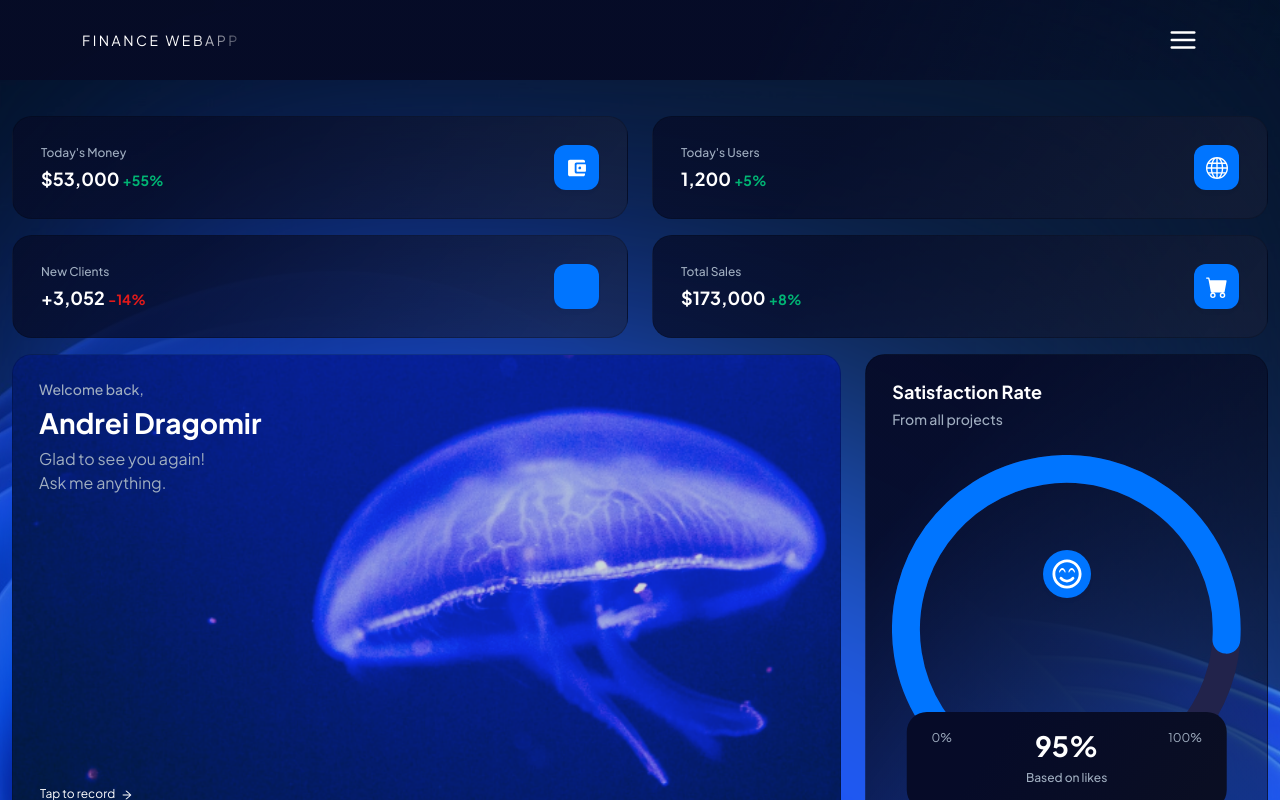
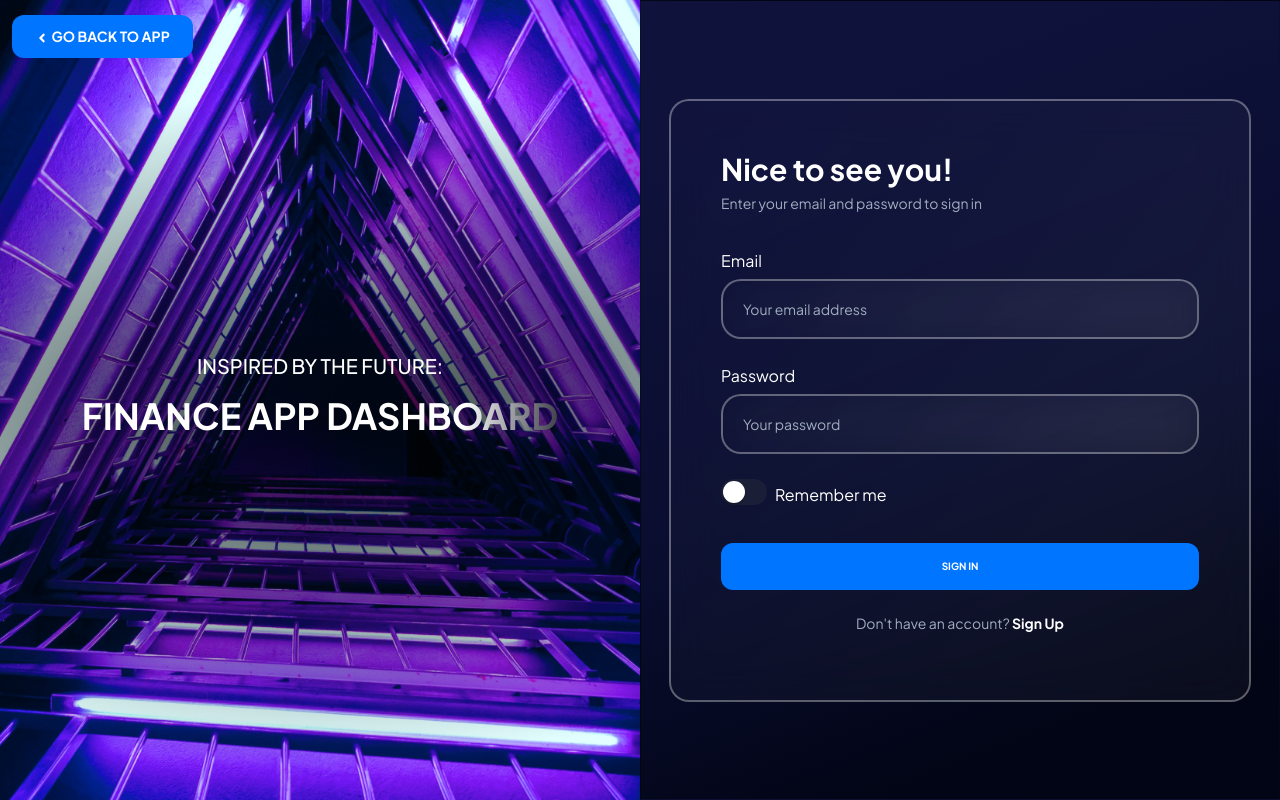
Before and after one commit to andreiwebdev/finance-webapp, a React (Vite) app: page /sign-in in a window 1280 px wide. Shown: the top 800 px of the page. Built offline with nearby package versions, Linux system fonts and the light colour scheme; some icons are missing.

Commit message:
React router navigation

```diff
--- a/package.json
+++ b/package.json
@@ -17,7 +17,8 @@
     "react-chartjs-2": "^5.2.0",
     "react-circular-progressbar": "^2.1.0",
     "react-dom": "^18.2.0",
-    "react-icons": "^4.11.0"
+    "react-icons": "^4.11.0",
+    "react-router-dom": "^6.15.0"
   },
   "devDependencies": {
     "@types/react": "^18.2.15",
--- a/src/App.tsx
+++ b/src/App.tsx
@@ -1,20 +1,17 @@
 import { useState } from "react";
 import "./assets/sass/style.scss";
 
-// bootstrap
-import Row from "react-bootstrap/Row";
-import Col from "react-bootstrap/Col";
-
 // screens
 import Dashboard from "./components/screens/Dashboard";
-
-// components
-import Navbar from "./components/common/Navbar";
 import Tables from "./components/screens/Tables";
 import Billing from "./components/screens/Billing";
 import Profile from "./components/screens/Profile";
-// import SignIn from "./components/screens/SignIn";
-// import SignUp from "./components/screens/SignUp";
+import SignIn from "./components/screens/SignIn";
+import SignUp from "./components/screens/SignUp";
+
+// react router
+import { BrowserRouter as Router, Route, Routes } from "react-router-dom";
+import ScreenWrapper from "./components/common/ScreenWrapper";
 
 function App() {
     const [currentScreen, setCurrentScreen] = useState("Dashboard");
@@ -25,22 +22,66 @@ function App() {
 
     return (
         <>
-            <div className="container-fluid py-xl-3">
-                <Row>
-                    <Col xxl={2}>
-                        <Navbar
-                            currentScreen={currentScreen}
-                            setCurrentScreen={changeAppScreen}
-                        />
-                    </Col>
-                    {currentScreen === "Dashboard" && <Dashboard />}
-                    {currentScreen === "Tables" && <Tables />}
-                    {currentScreen === "Billing" && <Billing />}
-                    {currentScreen === "Profile" && <Profile />}
-                </Row>
-            </div>
-            {/* <SignIn />
-            <SignUp /> */}
+            <Router>
+                <Routes>
+                    <Route
+                        path="/"
+                        Component={() => (
+                            <ScreenWrapper
+                                currentScreen={currentScreen}
+                                changeAppScreen={changeAppScreen}
+                            >
+                                <Dashboard />
+                            </ScreenWrapper>
+                        )}
+                    />
+                    <Route
+                        path="/tables"
+                        Component={() => (
+                            <ScreenWrapper
+                                currentScreen={currentScreen}
+                                changeAppScreen={changeAppScreen}
+                            >
+                                <Tables />
+                            </ScreenWrapper>
+                        )}
+                    />
+                    <Route
+                        path="/billing"
+                        Component={() => (
+                            <ScreenWrapper
+                                currentScreen={currentScreen}
+                                changeAppScreen={changeAppScreen}
+                            >
+                                <Billing />
+                            </ScreenWrapper>
+                        )}
+                    />
+                    <Route
+                        path="/profile"
+                        Component={() => (
+                            <ScreenWrapper
+                                currentScreen={currentScreen}
+                                changeAppScreen={changeAppScreen}
+                            >
+                                <Profile />
+                            </ScreenWrapper>
+                        )}
+                    />
+                    <Route
+                        path="/sign-in"
+                        Component={() => (
+                            <SignIn changeAppScreen={changeAppScreen} />
+                        )}
+                    />
+                    <Route
+                        path="/sign-up"
+                        Component={() => (
+                            <SignUp changeAppScreen={changeAppScreen} />
+                        )}
+                    />
+                </Routes>
+            </Router>
         </>
     );
 }
--- a/src/assets/sass/components/_navbar.scss
+++ b/src/assets/sass/components/_navbar.scss
@@ -52,6 +52,7 @@ nav {
     }
     .menu {
         .menu-item {
+            text-decoration: none;
             cursor: pointer;
             display: flex;
             align-items: center;
--- a/src/assets/sass/components/_top-part.scss
+++ b/src/assets/sass/components/_top-part.scss
@@ -4,6 +4,9 @@
     justify-content: space-between;
     margin-bottom: 41px;
     padding: 0px 20px;
+    a {
+        text-decoration: none;
+    }
     h4 {
         color: $col-white;
         font-size: 14px;
--- a/src/assets/sass/screens/_sign.scss
+++ b/src/assets/sass/screens/_sign.scss
@@ -23,3 +23,15 @@
     }
     padding: 16px;
 }
+
+.sign-screen {
+    position: relative;
+    .btn-absolute {
+        position: absolute;
+        top: 15px;
+        font-size: 14px;
+        &:hover {
+            color: $col-white;
+        }
+    }
+}
--- a/src/components/common/Navbar.tsx
+++ b/src/components/common/Navbar.tsx
@@ -8,6 +8,7 @@ import { AiFillHome, AiFillCreditCard } from "react-icons/ai";
 import { BsGraphUpArrow, BsFillRocketTakeoffFill } from "react-icons/bs";
 import { FaUserAlt } from "react-icons/fa";
 import { BiSolidKey, BiSolidHelpCircle } from "react-icons/bi";
+import { Link } from "react-router-dom";
 
 type Props = {
     currentScreen: string;
@@ -52,26 +53,32 @@ const Navbar = (props: Props) => {
 
     const menuItems = [
         {
+            path: "/",
             name: "Dashboard",
             icon: <AiFillHome />,
         },
         {
+            path: "/tables",
             name: "Tables",
             icon: <BsGraphUpArrow />,
         },
         {
+            path: "/billing",
             name: "Billing",
             icon: <AiFillCreditCard />,
         },
         {
+            path: "/profile",
             name: "Profile",
             icon: <FaUserAlt />,
         },
         {
+            path: "/sign-in",
             name: "Sign In",
             icon: <BiSolidKey />,
         },
         {
+            path: "/sign-up",
             name: "Sign Up",
             icon: <BsFillRocketTakeoffFill />,
         },
@@ -96,7 +103,8 @@ const Navbar = (props: Props) => {
                         </div>
                         <div className="menu">
                             {menuItems.map((menuItem, key) => (
-                                <div
+                                <Link
+                                    to={menuItem.path}
                                     key={key}
                                     onClick={() =>
                                         props.setCurrentScreen(menuItem.name)
@@ -111,7 +119,7 @@ const Navbar = (props: Props) => {
                                         {menuItem.icon}
                                     </div>
                                     <h3>{menuItem.name}</h3>
-                                </div>
+                                </Link>
                             ))}
                         </div>
                     </div>
--- /dev/null
+++ b/src/components/common/ScreenWrapper.tsx
@@ -0,0 +1,28 @@
+import Row from "react-bootstrap/Row";
+import Col from "react-bootstrap/Col";
+
+import Navbar from "../common/Navbar";
+
+type Props = {
+    children: JSX.Element;
+    currentScreen: string;
+    changeAppScreen: Function;
+};
+
+const ScreenWrapper = (props: Props) => {
+    return (
+        <div className="container-fluid py-xl-3">
+            <Row>
+                <Col xxl={2}>
+                    <Navbar
+                        currentScreen={props.currentScreen}
+                        setCurrentScreen={props.changeAppScreen}
+                    />
+                </Col>
+                {props.children}
+            </Row>
+        </div>
+    );
+};
+
+export default ScreenWrapper;
--- a/src/components/common/SignScreen.tsx
+++ b/src/components/common/SignScreen.tsx
@@ -1,14 +1,24 @@
 // bootstrap
 import Row from "react-bootstrap/Row";
 import Col from "react-bootstrap/Col";
+import { FaAngleLeft } from "react-icons/fa";
+import { Link } from "react-router-dom";
 
 type Props = {
     children: JSX.Element;
+    changeAppScreen: Function;
 };
 
 const SignScreen = (props: Props) => {
     return (
-        <div className="container-fluid">
+        <div className="container-fluid sign-screen">
+            <Link
+                to="/"
+                onClick={() => props.changeAppScreen("Dashboard")}
+                className="btn btn--3 btn-absolute"
+            >
+                <FaAngleLeft /> Go back to app
+            </Link>
             <Row>
                 <Col xs={12} md={6} className="p-0 order-md-2">
                     {props.children}
--- a/src/components/common/TopPart.tsx
+++ b/src/components/common/TopPart.tsx
@@ -1,5 +1,6 @@
 import { BiSearch, BiSolidUser } from "react-icons/bi";
 import { BsGearFill, BsFillBellFill } from "react-icons/bs";
+import { Link } from "react-router-dom";
 
 type Props = {
     screenName: string;
@@ -18,7 +19,9 @@ const TopPart = (props: Props) => {
                 </form>
                 <div className="sign-in">
                     <BiSolidUser />
-                    <h3>Sign In</h3>
+                    <Link to="/sign-in">
+                        <h3>Sign In</h3>
+                    </Link>
                 </div>
                 <div className="settings">
                     <BsGearFill />
--- a/src/components/screens/SignIn.tsx
+++ b/src/components/screens/SignIn.tsx
@@ -1,9 +1,14 @@
+import { Link } from "react-router-dom";
 import SignScreen from "../common/SignScreen";
 import SwitchButton from "../common/SwitchButton";
 
-const SignIn = () => {
+type Props = {
+    changeAppScreen: Function;
+};
+
+const SignIn = (props: Props) => {
     return (
-        <SignScreen>
+        <SignScreen changeAppScreen={props.changeAppScreen}>
             <div className="card card-sign-in">
                 <div className="wrapper">
                     <h2>Nice to see you!</h2>
@@ -30,7 +35,8 @@ const SignIn = () => {
                         </button>
                     </form>
                     <p className="signup">
-                        Don't have an account? <a href="#">Sign Up</a>
+                        Don't have an account?{" "}
+                        <Link to="/sign-up">Sign Up</Link>
                     </p>
                 </div>
             </div>
--- a/src/components/screens/SignUp.tsx
+++ b/src/components/screens/SignUp.tsx
@@ -1,10 +1,15 @@
 import { FaApple, FaFacebook, FaGoogle } from "react-icons/fa";
 import SignScreen from "../common/SignScreen";
 import SwitchButton from "../common/SwitchButton";
+import { Link } from "react-router-dom";
 
-const SignUp = () => {
+type Props = {
+    changeAppScreen: Function;
+};
+
+const SignUp = (props: Props) => {
     return (
-        <SignScreen>
+        <SignScreen changeAppScreen={props.changeAppScreen}>
             <div className="card card-sign-up">
                 <div className="text-wrapper">
                     <h2>Welcome!</h2>
@@ -56,7 +61,8 @@ const SignUp = () => {
                         </button>
                     </form>
                     <p className="signin">
-                        Already have an account? <a href="#">Sign In</a>
+                        Already have an account?{" "}
+                        <Link to="/sign-in">Sign In</Link>
                     </p>
                 </div>
             </div>
```
Also changed, not shown: 1 other file (tests, documents, lock files or other folders).
